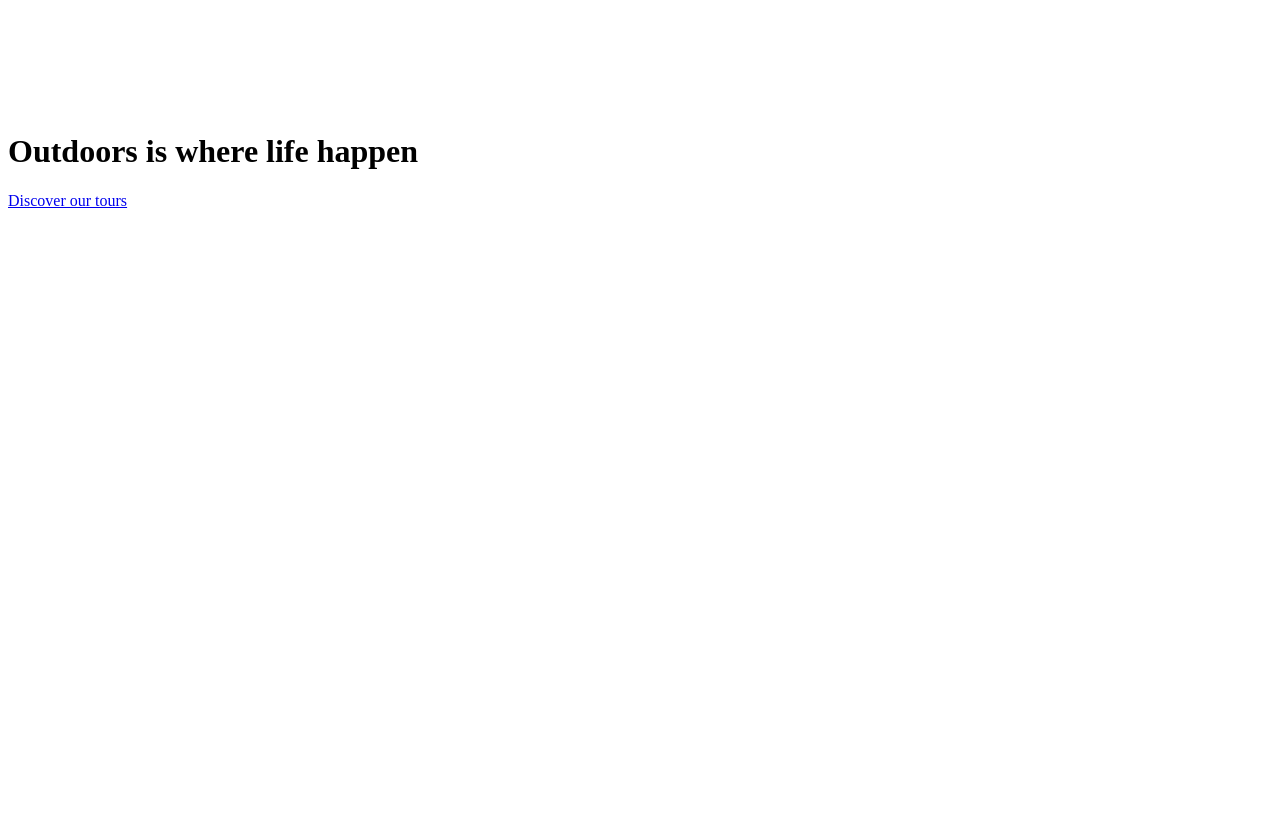
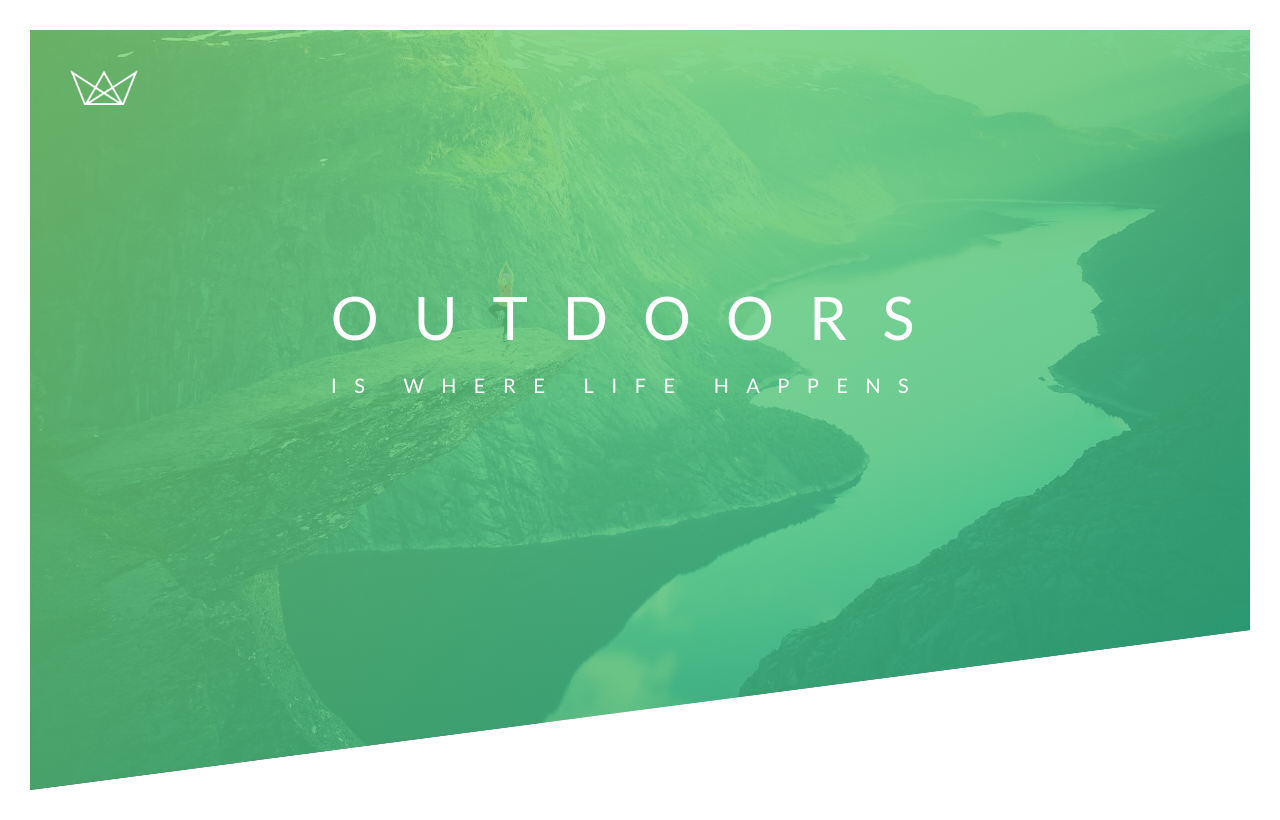
Before and after one commit to kaungMinn/Natour, a website: page index.html in a window 1280 px wide. Drawn offline with Linux system fonts and the light colour scheme; files whose address does not match are found by name.

Commit message:
added basic animation

```diff
--- /dev/null
+++ b/css/style.css
@@ -0,0 +1,113 @@
+/*
+COLORS:
+
+Light green : #7ed56f
+Medium green : #55c57a
+Dark green : #28b485
+*/
+
+* {
+  margin: 0;
+  box-sizing: border-box;
+  padding: 0;
+}
+
+body {
+  font-family: "Lato", sans-serif;
+  font-weight: 400;
+  font-size: 16px;
+  line-height: 1.7;
+  color: #777;
+  padding: 30px;
+}
+
+.header {
+  height: 95vh;
+  background-image: linear-gradient(
+      to right bottom,
+      rgba(126, 213, 111, 0.8),
+      rgba(40, 180, 131, 0.8)
+    ),
+    url("../img/hero.jpg");
+  background-size: cover;
+  background-position: top;
+  clip-path: polygon(0 0, 100% 0, 100% 75vh, 0 100%);
+  position: relative;
+}
+
+.logo-box {
+  position: absolute;
+  top: 40px;
+  left: 40px;
+}
+
+.logo {
+  height: 35px;
+}
+
+.text-box {
+  position: absolute;
+  top: 40%;
+  left: 50%;
+  transform: translate(-50%, -50%);
+}
+
+.heading-primary {
+  color: #fff;
+  text-transform: uppercase;
+}
+
+.heading-primary-main {
+  display: block;
+  font-size: 60px;
+  font-weight: 400;
+  letter-spacing: 35px;
+
+  animation-name: moveInLeft;
+  animation-duration: 1s;
+  animation-timing-function: ease-out;
+
+  /* animation-iteration-count: 3;
+  animation-delay: 3s; */
+}
+
+.heading-primary-sub {
+  display: block;
+  font-size: 20px;
+  font-weight: 400;
+  letter-spacing: 17.4px;
+
+  animation: moveInRight 1s ease-out;
+}
+
+@keyframes moveInLeft {
+  0% {
+    opacity: 0;
+    transform: translateX(-100px);
+  }
+
+  80% {
+    transform: translateX(10px);
+  }
+
+  100% {
+    opacity: 1;
+    transform: translate(0);
+  }
+}
+
+@keyframes moveInRight {
+  0% {
+    opacity: 0;
+    transform: translateX(100px);
+  }
+
+  80% {
+    transform: translateX(-10px);
+  }
+
+  100% {
+    opacity: 1;
+    transform: translate(0);
+  }
+}
--- a/index.html
+++ b/index.html
@@ -16,23 +16,16 @@
 
 <body>
     <header class="header">
-        <div class="header__logo-box">
-            <img src="./img/logo-white.png" alt="Logo" class="header__logo">
+        <div class="logo-box">
+            <img src="img/logo-white.png" alt="Logo" class="logo">
         </div>
 
-        <div class="header__text-box">
+        <div class="text-box">
             <h1 class="heading-primary">
-                <span class="heading-primary--main">Outdoors</span>
-                <span class="heading-primary--sub">is where life happen</span>
+                <span class="heading-primary-main">Outdoors</span>
+                <span class="heading-primary-sub">is where life happens</span>
             </h1>
-
-            <a href="#" class="btn btn--white btn--animated">
-                Discover our tours
-            </a>
-
         </div>
-
-
     </header>
 </body>
 
```
Also changed, not shown: style.css (deleted, +0 -7 lines).
